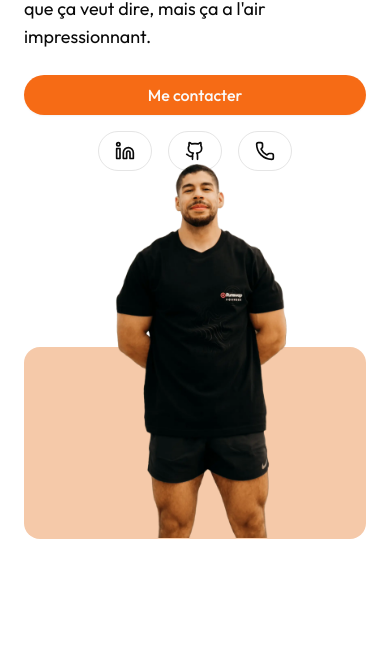
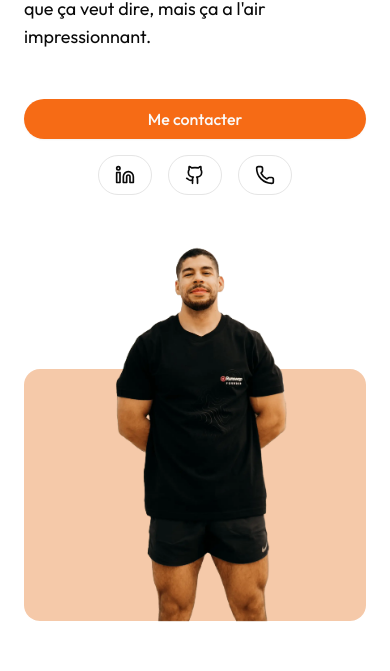
Before and after one commit to Rabire/rabire.com, a Next.js app: page / in a window 390 px wide. Shown: the part 397-1068 px from the top of the page. Built offline with nearby package versions, Linux system fonts and the light colour scheme; a web font is replaced by a local one.

Commit message:
Refactor CSS animations for mobile hero section. Simplified keyframes and adjusted display properties for better opacity transitions. Updated layout in hero-section.tsx for improved responsiveness and animation effects.

```diff
--- a/app/globals.css
+++ b/app/globals.css
@@ -109,45 +109,29 @@
   }
 }
 
-/* Mobile-only animation to show the flex image 1s every 5s when hover isn't available */
-@media (max-width: 767px) and (hover: none) and (pointer: coarse) {
+@media (max-width: 1024px) {
   @keyframes heroFlexBlink {
-    0% {
+    0%,
+    75% {
       opacity: 0;
     }
-    15% {
-      opacity: 0;
-    }
-    35% {
+    80%,
+    95% {
       opacity: 1;
-    }
-    55% {
-      opacity: 0;
     }
     100% {
       opacity: 0;
     }
   }
 
-  .hero-flex-animate-mobile {
-    animation: heroFlexBlink 5s infinite;
-    animation-timing-function: steps(1, end);
-    transition: none;
-    will-change: opacity;
-  }
-
   @keyframes heroNoFlexBlink {
-    0% {
+    0%,
+    75% {
       opacity: 1;
     }
-    15% {
-      opacity: 1;
-    }
-    35% {
+    80%,
+    95% {
       opacity: 0;
-    }
-    55% {
-      opacity: 1;
     }
     100% {
       opacity: 1;
@@ -156,8 +140,19 @@
 
   .hero-noflex-animate-mobile {
     animation: heroNoFlexBlink 5s infinite;
-    animation-timing-function: steps(1, end);
+  }
+
+  .hero-flex-animate-mobile {
+    animation: heroFlexBlink 5s infinite;
+  }
+
+  /* Force both images to be displayed and stacked on mobile so opacity animations can run */
+  .hero-flex-animate-mobile,
+  .hero-noflex-animate-mobile {
+    display: block !important;
+    grid-area: 1 / 1;
     transition: none;
+    transition-delay: 0s;
     will-change: opacity;
   }
 }
--- a/components/hero-section.tsx
+++ b/components/hero-section.tsx
@@ -39,7 +39,7 @@ const HeroSection = () => {
           l&apos;air impressionnant.
         </p>
 
-        <div className="mt-6 sm:mt-12 flex flex-col sm:flex-row gap-4">
+        <div className="mt-12 flex flex-col sm:flex-row gap-4">
           <Button
             size="lg"
             className="rounded-full text-base px-8 contact-peer"
@@ -66,15 +66,16 @@ const HeroSection = () => {
         </div>
       </div>
 
-      <div className="relative group flex items-end mt-32 sm:mt-8 lg:mt-0">
-        <div className="w-full aspect-video bg-accent/50 rounded-2xl max-h-[300px] lg:max-h-none" />
+      <div className="relative group flex justify-center">
+        <div className="-z-10 absolute bottom-0 w-full aspect-video bg-accent/50 rounded-2xl max-h-[300px] min-h-2/3 lg:max-h-none" />
 
+        <div className="grid justify-center">
           <Image
             src="/images/rabire-noflex.webp"
             alt="Rabire HAKIM"
             width={300}
             height={300}
-          className="absolute bottom-[1px] left-1/2 -translate-x-1/2 contact:opacity-0 group-hover:opacity-0 transition-opacity hero-noflex-animate-mobile"
+            className="contact:hidden group-hover:hidden transition-opacity hero-noflex-animate-mobile"
           />
 
           <Image
@@ -82,8 +83,9 @@ const HeroSection = () => {
             alt="Rabire HAKIM"
             width={300}
             height={300}
-          className="absolute bottom-[1px] left-1/2 -translate-x-1/2 contact:opacity-100 opacity-0 group-hover:opacity-100 transition-opacity hero-flex-animate-mobile"
+            className="contact:block hidden group-hover:block transition-opacity hero-flex-animate-mobile"
           />
+        </div>
       </div>
     </div>
   );
```
Lines whose indentation alone changed are shown as unchanged.
